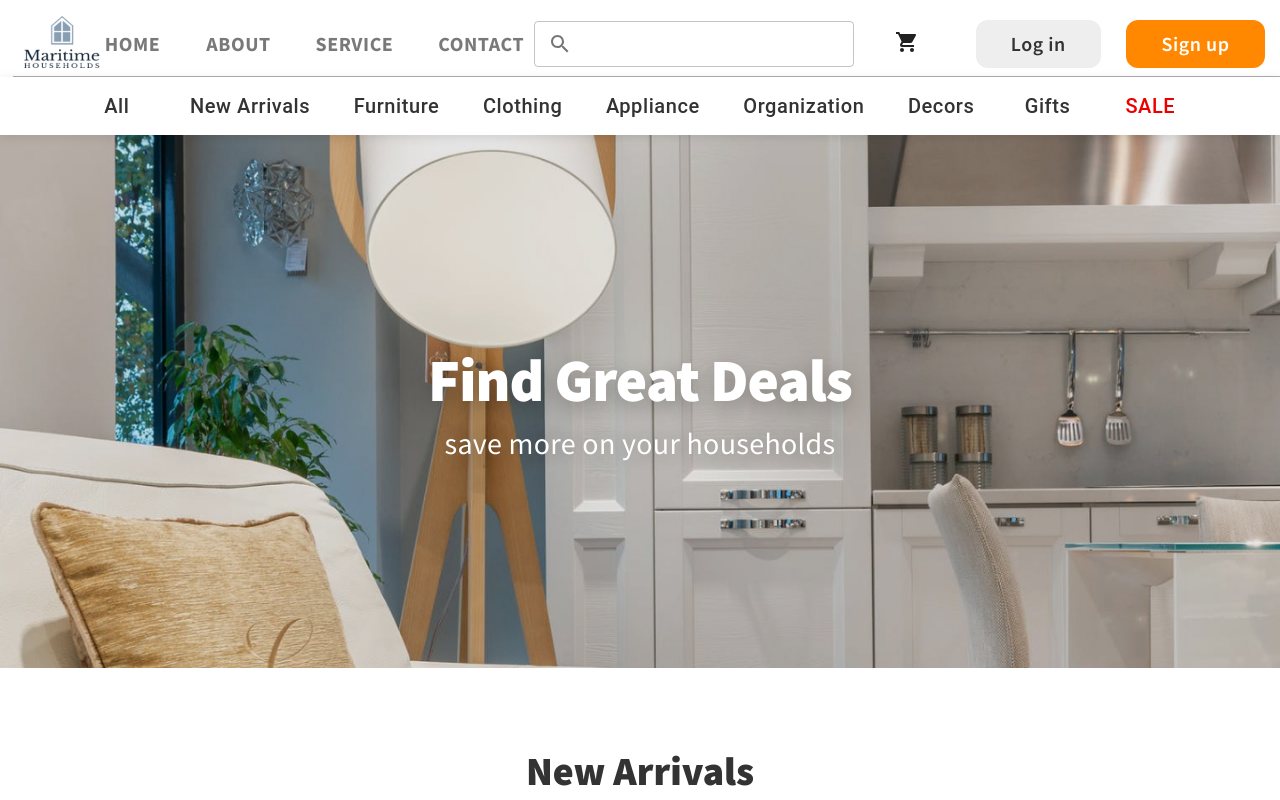
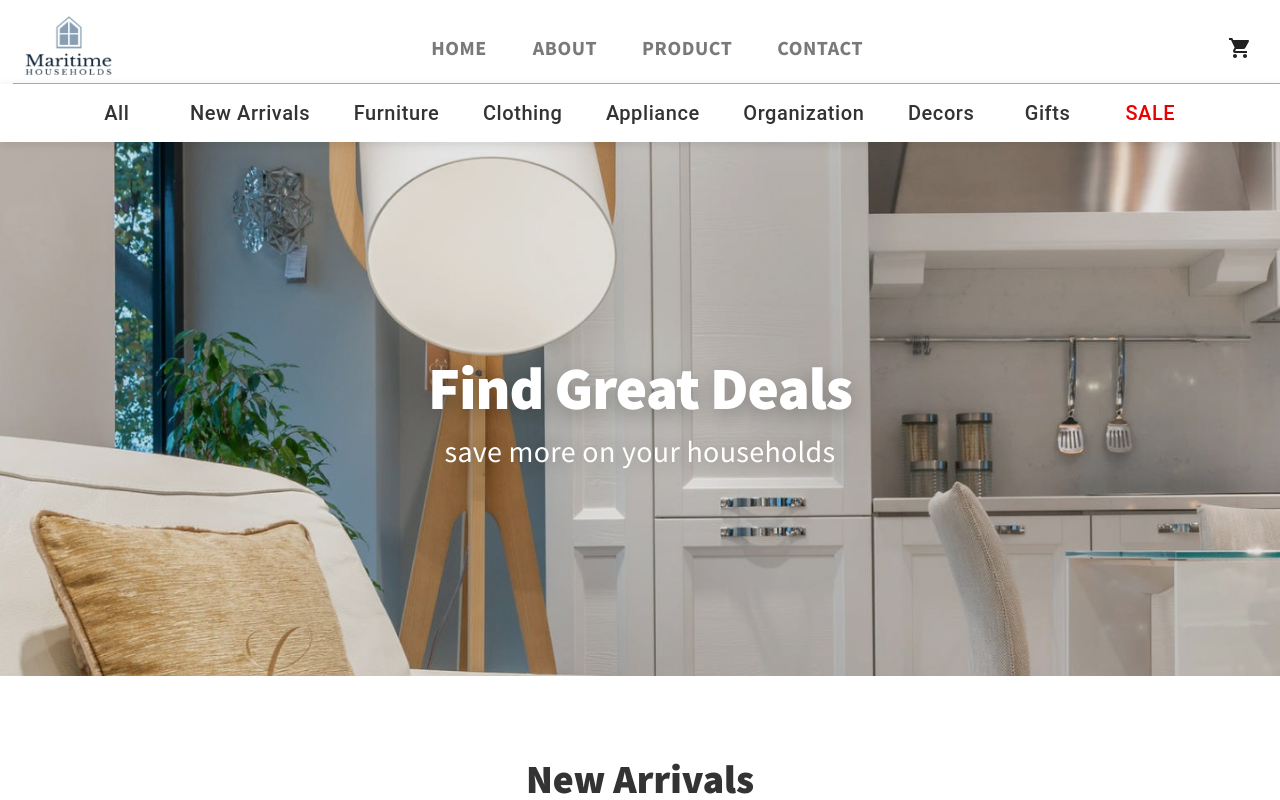
Before and after one commit to Jabin219/maritime, a Next.js app in the folder portal/: page / in a window 1280 px wide. Shown: the top 800 px of the page. Built offline with nearby package versions, Linux system fonts and the light colour scheme.

Commit message:
header update

```diff
--- /dev/null
+++ b/portal/components/clientOnly/index.tsx
@@ -0,0 +1,15 @@
+import { useEffect, useState, Fragment } from 'react'
+
+const ClientOnly = ({ children, ...delegated }: any) => {
+	const [hasMounted, setHasMounted] = useState(false)
+
+	useEffect(() => {
+		setHasMounted(true)
+	}, [])
+
+	if (!hasMounted) return null
+
+	return <Fragment {...delegated}>{children}</Fragment>
+}
+
+export default ClientOnly
--- a/portal/components/header/index.tsx
+++ b/portal/components/header/index.tsx
@@ -1,19 +1,19 @@
-import {
-	AppBar,
-	Box,
-	Grid,
-	InputAdornment,
-	Tabs,
-	TextField
-} from '@mui/material'
+import { AppBar, Box, Grid, Tabs, Badge } from '@mui/material'
 import Image from 'next/image'
-import { CustomTab, CustomGrid, HeaderButton } from 'styles/components/header'
-import { Search, ShoppingCart } from '@mui/icons-material'
+import { CustomTab, CustomGrid } from 'styles/components/header'
+import { ShoppingCart } from '@mui/icons-material'
 import CategoriesNavBar from '../categoriesNavBar'
 import { HeaderLinks } from 'constant/components/header'
 import CustomLink from '../customLink'
+import { useContext } from 'react'
+import { ProductContext } from 'context/ProductContextProvider'
+import { useRouter } from 'next/router'
+import ClientOnly from 'components/clientOnly'
 
 function Header() {
+	const router = useRouter()
+	const { cart } = useContext(ProductContext)
+
 	return (
 		<AppBar position='static' color='secondary' sx={{ boxShadow: 'none' }}>
 			<Grid
@@ -30,9 +30,14 @@ function Header() {
 						/>
 					</CustomLink>
 				</Grid>
-				<CustomGrid item sx={{ display: 'flex', alignItems: 'center' }} xs={4}>
+				<CustomGrid item sx={{ display: 'flex', alignItems: 'center' }} xs={10}>
 					<Box>
-						<Tabs className='nav' value={false} indicatorColor='secondary'>
+						<Tabs
+							className='nav'
+							value={false}
+							indicatorColor='secondary'
+							centered
+						>
 							{HeaderLinks.map((item, index) => (
 								<CustomLink key={index} href={item.link}>
 									<CustomTab
@@ -45,41 +50,17 @@ function Header() {
 						</Tabs>
 					</Box>
 				</CustomGrid>
-				<CustomGrid item xs={3}>
-					<TextField
-						fullWidth
-						size='small'
-						InputProps={{
-							startAdornment: (
-								<InputAdornment position='start'>
-									<Search />
-								</InputAdornment>
-							)
-						}}
-					></TextField>
-				</CustomGrid>
-				<CustomGrid item xs={1}>
-					<CustomLink href='/order'>
-						<ShoppingCart />
-					</CustomLink>
-				</CustomGrid>
-				<CustomGrid item xs={3} sx={{ marginRight: '1vw' }}>
-					<CustomLink href='/login'>
-						<HeaderButton
-							sx={{
-								backgroundColor: '#EEEEEE',
-								color: '#333333',
-								marginRight: '2vw'
-							}}
-						>
-							Log in
-						</HeaderButton>
-					</CustomLink>
-					<CustomLink href='/sign-up'>
-						<HeaderButton sx={{ backgroundColor: '#FF8800', color: '#ffffff' }}>
-							Sign up
-						</HeaderButton>
-					</CustomLink>
+				<CustomGrid item xs>
+					<ClientOnly>
+						<Badge badgeContent={cart.length} color='primary' invisible={false}>
+							<ShoppingCart
+								sx={{ cursor: 'pointer' }}
+								onClick={() => {
+									router.push('/order')
+								}}
+							/>
+						</Badge>
+					</ClientOnly>
 				</CustomGrid>
 			</Grid>
 			<CategoriesNavBar />
--- a/portal/constant/components/header/index.ts
+++ b/portal/constant/components/header/index.ts
@@ -1,6 +1,6 @@
 export const HeaderLinks = [
 	{ label: 'HOME', link: '/', value: 'home' },
 	{ label: 'ABOUT', link: '/about', value: 'about' },
-	{ label: 'SERVICE', link: '/service', value: 'service' },
+	{ label: 'PRODUCT', link: '/service', value: 'service' },
 	{ label: 'CONTACT', link: '/contact', value: 'contact' }
 ]
--- a/portal/package.json
+++ b/portal/package.json
@@ -13,8 +13,6 @@
 		"@emotion/styled": "^11.8.1",
 		"@mui/icons-material": "^5.4.4",
 		"@mui/material": "^5.4.3",
-    "@types/mongoose": "^5.11.97",
-    "@types/prettier": "^2.4.4",
 		"mongoose": "^6.2.3",
 		"next": "12.1.0",
 		"prettier": "^2.5.1",
@@ -22,7 +20,9 @@
 		"react-dom": "17.0.2"
 	},
 	"devDependencies": {
+		"@types/mongoose": "^5.11.97",
 		"@types/node": "17.0.20",
+		"@types/prettier": "^2.4.4",
 		"@types/react": "17.0.39",
 		"eslint": "8.9.0",
 		"eslint-config-next": "12.1.0",
--- a/portal/pages/_app.tsx
+++ b/portal/pages/_app.tsx
@@ -88,7 +88,14 @@ function MyApp({ Component, pageProps }: AppProps) {
 				</Head>
 				<ProductContextProvider>
 					<Header />
-					<Box sx={{ maxWidth: '1920px', margin: '0 auto', minHeight: '90vh' }}>
+					<Box
+						sx={{
+							maxWidth: '1920px',
+							minWidth: '1200px',
+							margin: '0 auto',
+							minHeight: '90vh'
+						}}
+					>
 						<Component {...pageProps} />
 					</Box>
 					<Footer />
--- a/portal/styles/components/header/index.ts
+++ b/portal/styles/components/header/index.ts
@@ -1,4 +1,4 @@
-import { Tab, Grid, Button } from '@mui/material'
+import { Tab, Grid } from '@mui/material'
 import { styled } from '@mui/system'
 
 const CustomTab = styled(Tab)({
@@ -16,18 +16,10 @@ const CustomTab = styled(Tab)({
 const CustomGrid = styled(Grid)({
 	display: 'flex',
 	justifyContent: 'center',
-	alignItems: 'center'
+	alignItems: 'center',
+	'& .MuiBadge-badge': {
+		color: '#ffffff'
+	}
 })
 
-const HeaderButton = styled(Button)({
-	fontFamily: 'Source Sans Pro',
-	borderRadius: '12px',
-	padding: '10px 35px',
-	fontSize: '20px',
-	lineHeight: '28px',
-	fontWeight: 600,
-	textTransform: 'none',
-	whiteSpace: 'nowrap'
-})
-
-export { CustomTab, CustomGrid, HeaderButton }
+export { CustomTab, CustomGrid }
--- a/portal/styles/globals.css
+++ b/portal/styles/globals.css
@@ -4,7 +4,6 @@ body {
   margin: 0;
   font-family: -apple-system, BlinkMacSystemFont, Segoe UI, Roboto, Oxygen,
     Ubuntu, Cantarell, Fira Sans, Droid Sans, Helvetica Neue, sans-serif;
-  min-width: 1200px;
 }
 
 a {
```
Lines whose indentation alone changed are shown as unchanged.
